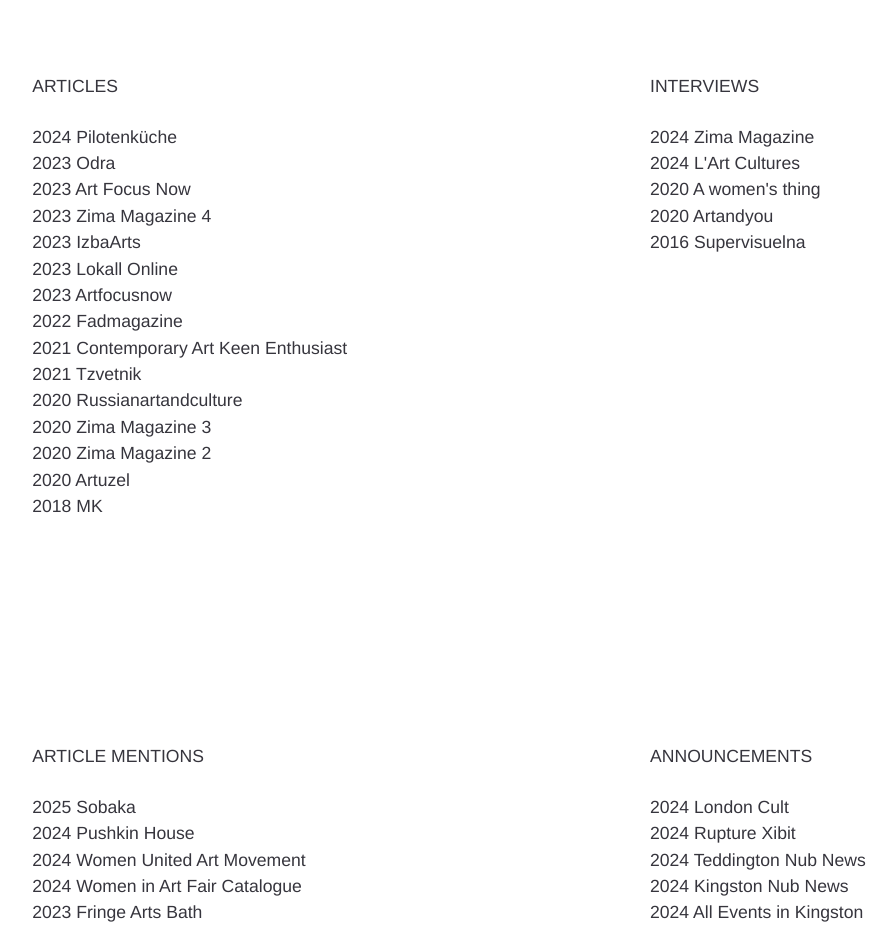
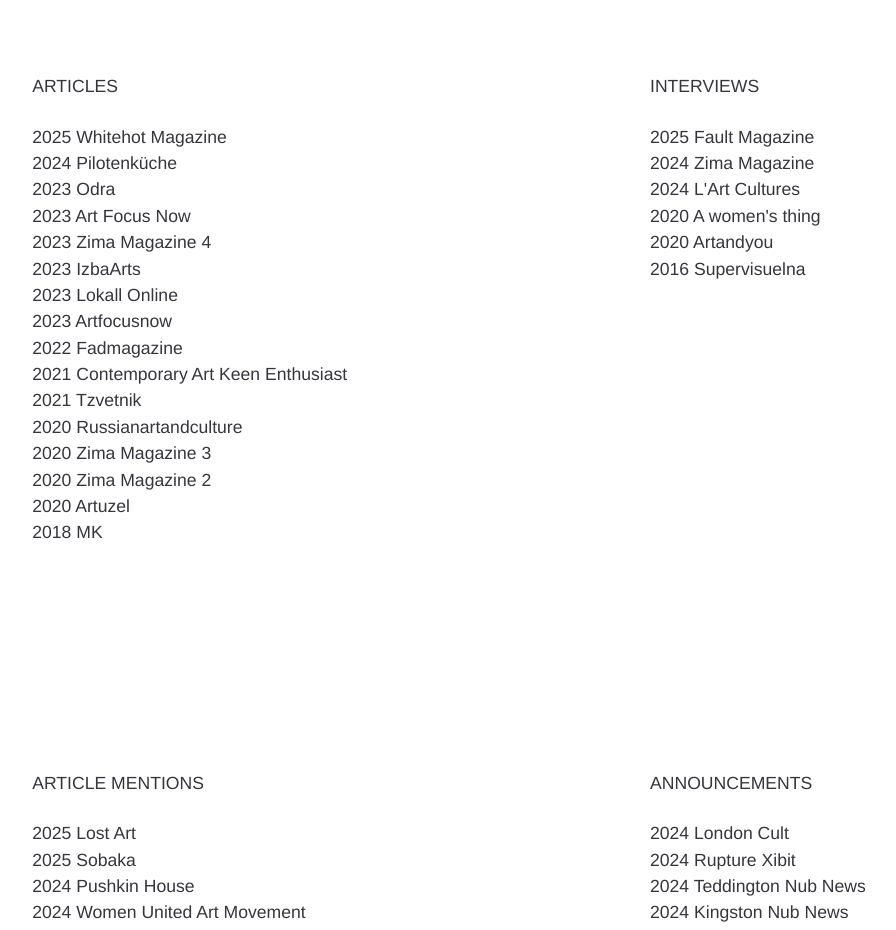
Before and after one commit to curtTheNerd/katyaGranovadev1.2, a React (Vite) app: page /media in a window 1280 px wide. Shown: the part 232-1162 px from the top of the page, without its empty margins (102-998 px from the left). Built offline with nearby package versions, Linux system fonts and the light colour scheme.

Commit message:
added content, maintanence

```diff
--- a/package.json
+++ b/package.json
@@ -17,6 +17,8 @@
     "postcss": "^8.5.6",
     "react": "^19.1.1",
     "react-dom": "^19.1.1",
+    "react-helmet": "^6.1.0",
+    "react-helmet-async": "^2.0.5",
     "react-icons": "^5.5.0",
     "react-router-dom": "^7.9.4",
     "react-youtube": "^10.1.0",
--- a/src/Components/About/CV.jsx
+++ b/src/Components/About/CV.jsx
@@ -67,6 +67,10 @@
       <p className="pt-12">
         SELECTED GROUP EXHIBITIONS
         <br />
+        <br />
+        2025 - Small is Beautiful, Flowers Gallery, London, UK
+        <br />
+        2025 - The Last Train, The Old Waiting Room - Peckam Rye, London, UK
         <br />
         2025 - From under the Bed, Archiv Massiv, Leipzig, DE
         <br />
@@ -150,6 +154,8 @@
         GRANTS AND AWARDS
         <br />
         <br />
+        2024 - Jackson Art Prize, longlisted, London, UK
+        <br />
         2023 - Bath Open Art Prize, Winner, 1st place, Bath, UK
         <br />
         2023 - Contemporary British Painting Prize, longlisted, London, UK
--- a/src/Components/HomePage/Home.jsx
+++ b/src/Components/HomePage/Home.jsx
@@ -1,10 +1,17 @@
 const Homepage = () => {
   return (
     <main className="w-full bg-white pt-2">
-      <div className="flex flex-col items-center justify-start md:justify-center w-full h-[calc(100vh-4rem)]">
+      <div className="hidden lg:flex lg:flex-col items-center justify-start w-full h-[calc(100vh-4rem)]">
         <img
           className="w-full max-w-[1000px] h-auto object-contain"
           src="/assets/A song of unrequited love for Britain, exhibition interior 2.jpg"
+          alt="exhibition interior 2024, love for Britain"
+        />
+      </div>
+      <div className="flex flex-col lg:hidden items-center justify-start">
+        <img
+          className="w-full max-w-[600px] h-full object-contain"
+          src="/assets/IMG_2624.webp"
           alt="exhibition interior 2024, love for Britain"
         />
       </div>
--- a/src/Components/HomePage/RootLayout.jsx
+++ b/src/Components/HomePage/RootLayout.jsx
@@ -1,3 +1,4 @@
+import { Helmet } from "react-helmet";
 import Navbar from "./Navbar";
 // import Footer from "./Footer";
 
@@ -5,12 +6,12 @@
 
 const RootLayout = () => {
   return (
-    <div>
+    <>
       <Navbar />
       <main>
         <Outlet />
       </main>
-    </div>
+    </>
   );
 };
 
--- a/src/Components/Press/Media.jsx
+++ b/src/Components/Press/Media.jsx
@@ -8,6 +8,16 @@
         <div className="gridItem">
           <p>ARTICLES</p>
           <br />
+          <p>
+            <a
+              href="https://whitehotmagazine.com/articles/katya-granova-reimagining-past-narratives/7446"
+              className="link"
+              target="_blank"
+              rel="noreferrer nofollow"
+            >
+              2025 Whitehot Magazine
+            </a>
+          </p>
           <p>
             <a
               href="http://westside.pilotenkueche.net/katya-granova-temporal-echoes/"
@@ -165,6 +175,16 @@
           <br />
           <p>
             <a
+              href="https://fault-magazine.com/2025/11/katya-granova-turns-found-photographs-into-living-paintings/"
+              className="link"
+              target="_blank"
+              rel="noreferrer nofollow"
+            >
+              2025 Fault Magazine
+            </a>
+          </p>
+          <p>
+            <a
               href="https://zimamagazine.com/2024/11/sozdat-situaciju-v-kotoroj-proizojdet-zhivopis-bolshoe-intervju-kati-granovoj/"
               className="link"
               target="_blank"
@@ -218,6 +238,16 @@
         <div className="gridItem">
           <p>ARTICLE MENTIONS</p>
           <br />
+          <p>
+            <a
+              href="https://lostartmedia.substack.com/p/lowdown-booze-for-superstars?utm_source=post-email-title&publication_id=1511347&post_id=181046242&utm_campaign=email-post-title&isFreemail=true&r=6i3sl2&triedRedirect=true&utm_medium=email"
+              className="link"
+              target="_blank"
+              rel="noreferrer nofollow"
+            >
+              2025 Lost Art
+            </a>
+          </p>
           <p>
             <a
               href="https://www.sobaka.ru/entertainment/art/86297"
--- a/src/Components/Work/Data.jsx
+++ b/src/Components/Work/Data.jsx
@@ -1058,10 +1058,13 @@
     id: "AY8Ebt3YYlU",
     title: "Artist Talk (online) - 2021, 20:03",
   },
+  /*
+  excluded
+
   {
     id: "G2Sz40xB3-8",
     title: "Sphere Foundation (Фонд Сфера), inches Russian - 2021, 24:48",
-  },
+  },*/
   {
     id: "F0r-t7uIBTE",
     title: "Artist talk - 2019, 20:28",
```
Also changed, not shown: public/assets/IMG_2624.webp (added), 1 other file (tests, documents, lock files or other folders).
